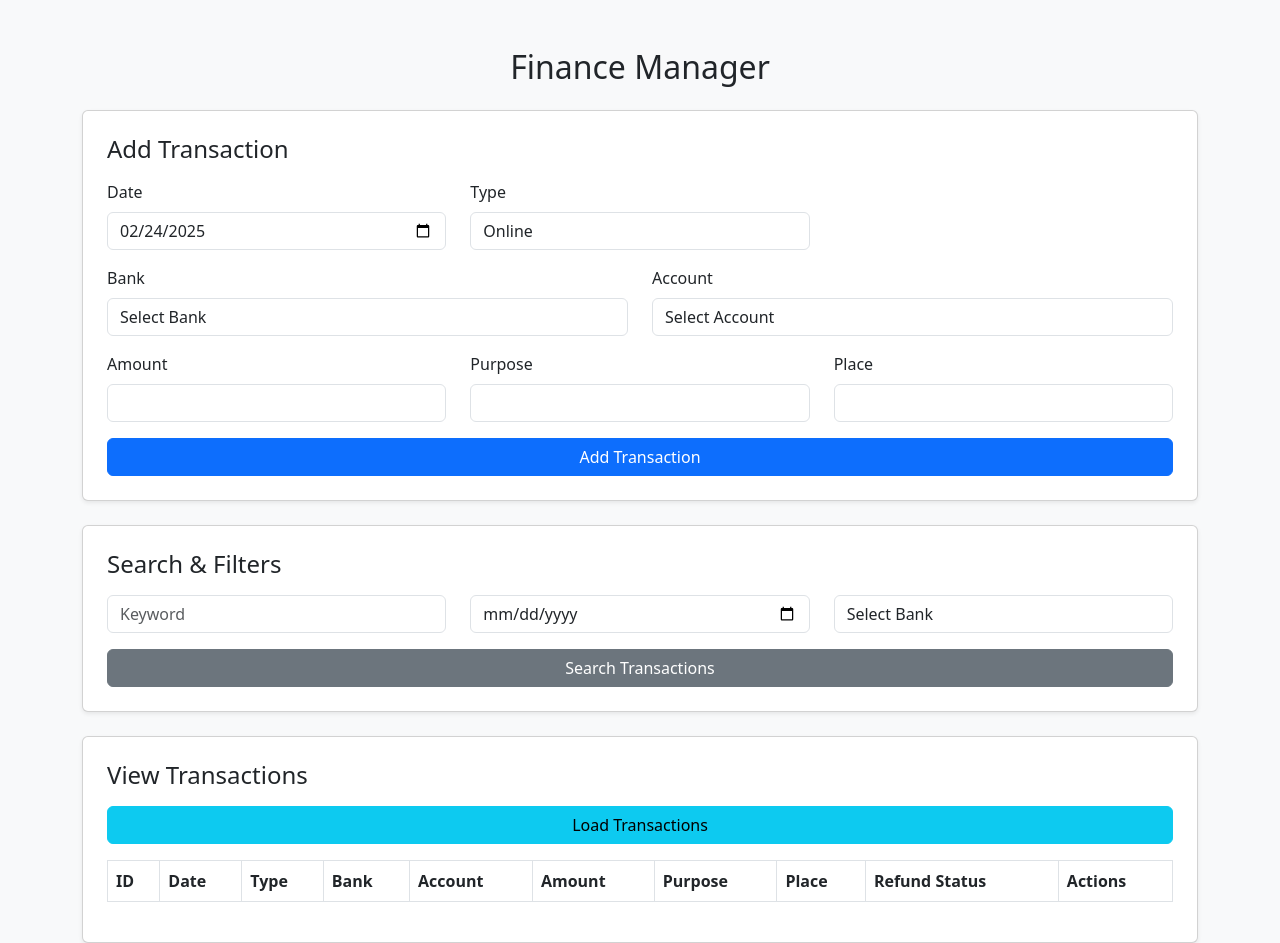
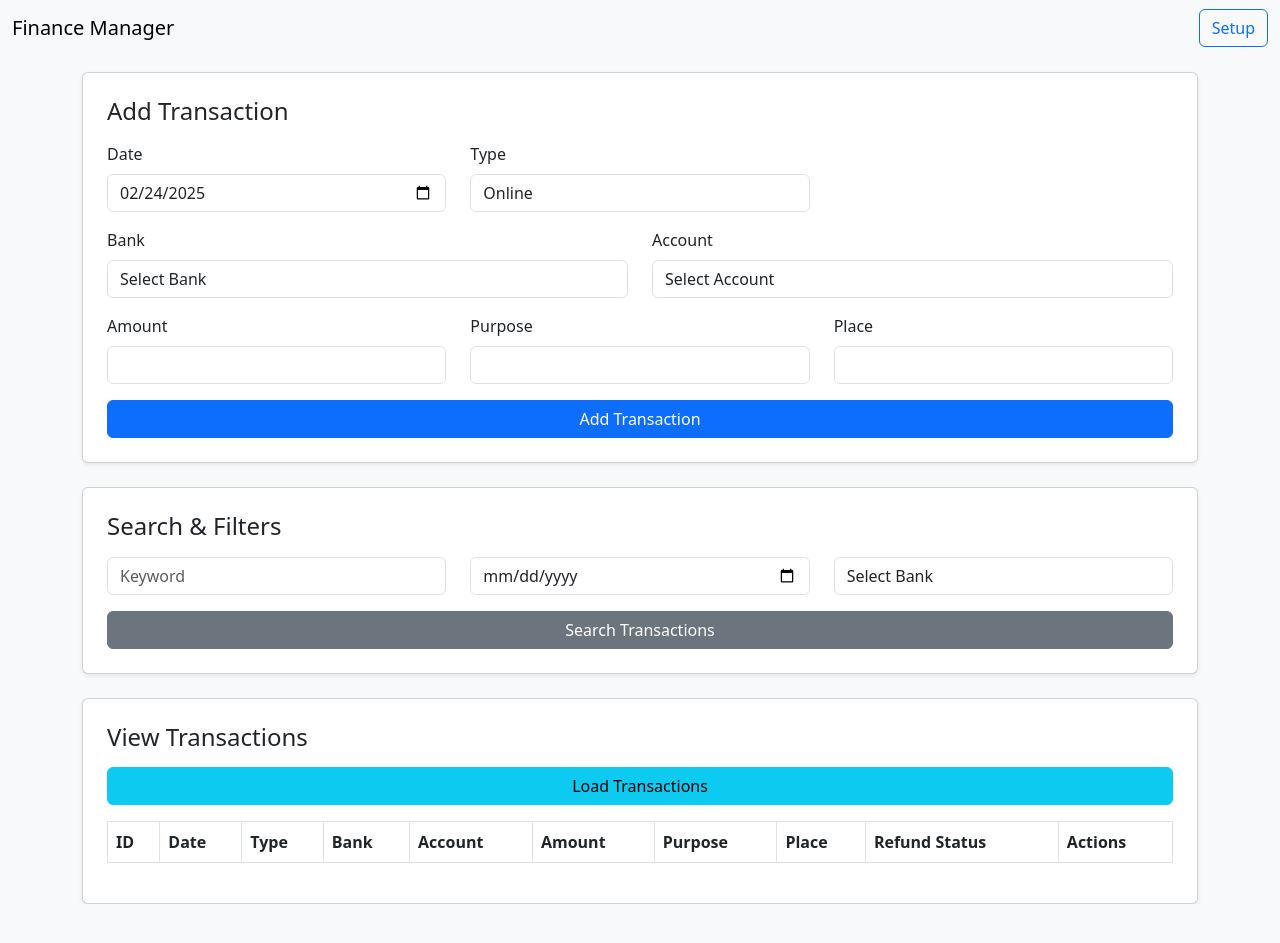
Before and after one commit to lokeshsandhu/Finance-Manager, a Flask app: page / in a window 1280 px wide. After the commit the page ends 904 px from the top, so only its background shows below. Run offline with Flask 3, Linux system fonts and the light colour scheme; lists and menus that the app fills with data are empty; parts of the project's set-up code (start-up, migrations or seed data) failed here and were passed over.

Commit message:
Update index.html

```diff
--- a/templates/index.html
+++ b/templates/index.html
@@ -8,9 +8,15 @@
   <script src="https://code.jquery.com/jquery-3.6.0.min.js"></script>
 </head>
 <body class="bg-light">
-  <div class="container mt-5">
-    <h2 class="text-center mb-4">Finance Manager</h2>
+  <!-- Navigation Bar -->
+  <nav class="navbar navbar-light bg-light mb-3">
+    <div class="container-fluid">
+      <a class="navbar-brand" href="/">Finance Manager</a>
+      <a class="btn btn-outline-primary" href="/setup">Setup</a>
+    </div>
+  </nav>
 
+  <div class="container mt-3">
     <!-- Add Transaction Card -->
     <div class="card p-4 shadow-sm">
       <h4 class="mb-3">Add Transaction</h4>
@@ -123,6 +129,7 @@
   <script>
     $(document).ready(function () {
       function fetchTransactions(url = "/view_transactions") {
+        console.log("Fetching transactions from", url);
         $.get(url, function (data) {
           let rows = "";
           data.transactions.forEach(function (transaction) {
@@ -144,6 +151,8 @@
                     </tr>`;
           });
           $("#transactions-table").html(rows);
+        }).fail(function(xhr, status, error) {
+          console.error("Error fetching transactions:", error);
         });
       }
 
@@ -171,10 +180,9 @@
         });
       });
 
-      // Edit Transaction (all fields)
+      // Edit Transaction (using prompts for simplicity)
       $(document).on("click", ".edit-transaction", function () {
         let transactionId = $(this).data("id");
-        // For simplicity, using prompt dialogs. In a production app, consider using a modal form.
         let newData = {
           id: transactionId,
           date: prompt("Enter new date (YYYY-MM-DD):"),
@@ -211,8 +219,8 @@
         let keyword = $("#keyword").val();
         let date = $("#filter-date").val();
         let bank = $("#filter-bank").val();
-        // Construct query parameters and fetch filtered transactions
         let query = `?keyword=${keyword}&date=${date}&bank=${bank}`;
+        console.log("Searching with query:", query);
         fetchTransactions("/search_transactions" + query);
       });
     });
```
